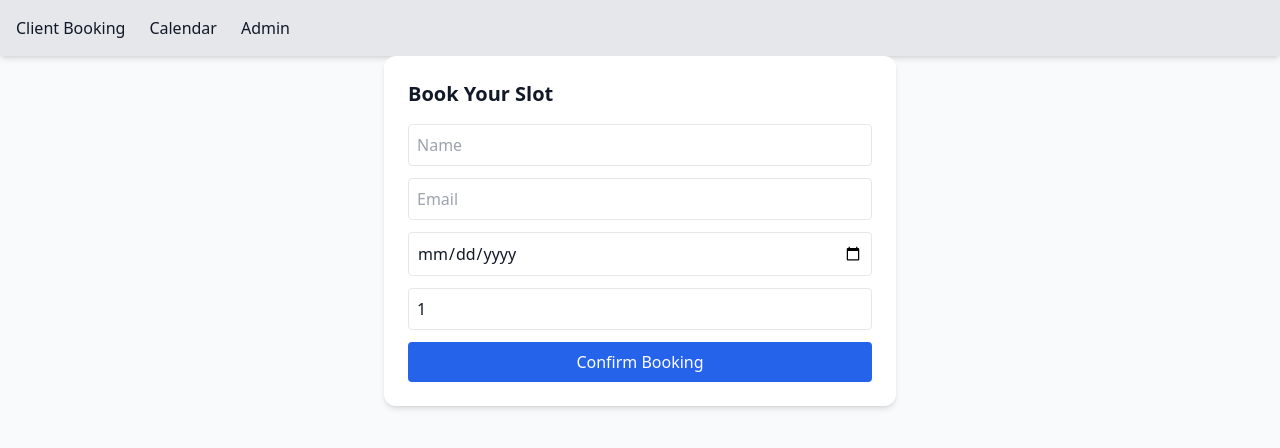
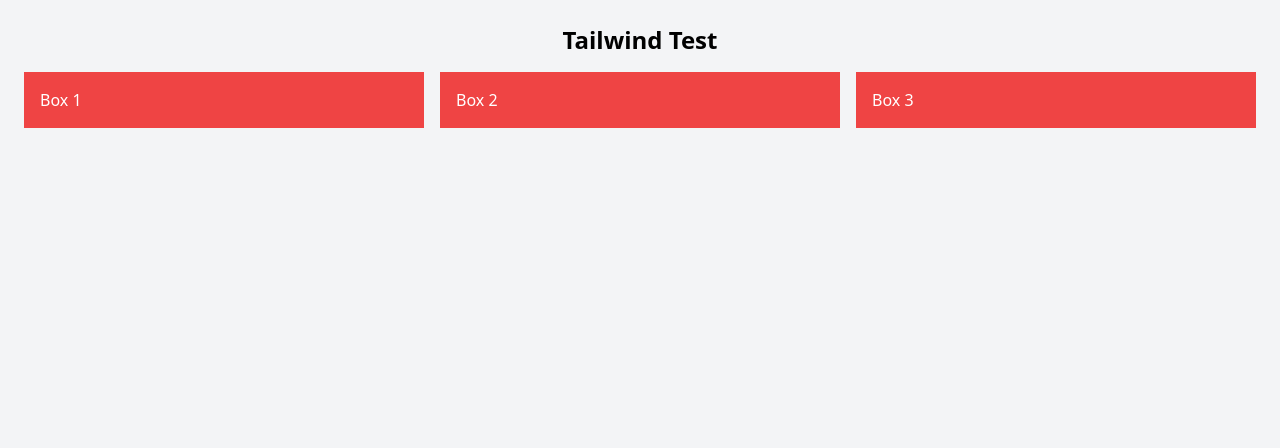
Before and after one commit to Barry-byte-cyber/lady-pant-booking-t1000, a React (Vite) app: page / in a window 1280 px wide. Shown: the top 448 px of the page. Built offline with nearby package versions, Linux system fonts and the light colour scheme.

Commit message:
Add Tailwind test grid

```diff
--- a/src/App.jsx
+++ b/src/App.jsx
@@ -1,60 +1,11 @@
-import React, { useState } from "react";
-import { BrowserRouter as Router, Routes, Route, Link } from "react-router-dom";
-import BookingForm from "./components/BookingForm";
-import CalendarView from "./components/CalendarView";
-import AdminView from "./components/AdminView";
+import React from "react";
+import TailwindTest from "./components/TailwindTest";
 
 function App() {
-  const [allBookings, setAllBookings] = useState(() => {
-    const stored = localStorage.getItem("bookings");
-    return stored ? JSON.parse(stored) : [];
-  });
-
-  // Save to localStorage whenever bookings update
-  const saveBookings = (newBookings) => {
-    setAllBookings(newBookings);
-    localStorage.setItem("bookings", JSON.stringify(newBookings));
-  };
-
   return (
-    <Router>
-      <div className="min-h-screen bg-gray-50 text-gray-900">
-        {/* Navigation */}
-        <nav className="flex gap-6 p-4 bg-gray-200 shadow-md">
-          <Link to="/" className="hover:underline">
-            Client Booking
-          </Link>
-          <Link to="/calendar" className="hover:underline">
-            Calendar
-          </Link>
-          <Link to="/admin" className="hover:underline">
-            Admin
-          </Link>
-        </nav>
-
-        {/* Routes */}
-        <Routes>
-          <Route
-            path="/"
-            element={
-              <BookingForm bookings={allBookings} setBookings={saveBookings} />
-            }
-          />
-          <Route
-            path="/calendar"
-            element={
-              <CalendarView bookings={allBookings} setBookings={saveBookings} />
-            }
-          />
-          <Route
-            path="/admin"
-            element={
-              <AdminView allBookings={allBookings} setBookings={saveBookings} />
-            }
-          />
-        </Routes>
-      </div>
-    </Router>
+    <div className="min-h-screen bg-gray-100">
+      <TailwindTest />
+    </div>
   );
 }
 
--- /dev/null
+++ b/src/components/TailwindTest.jsx
@@ -0,0 +1,18 @@
+import React from "react";
+
+function TailwindTest() {
+  return (
+    <div className="p-6">
+      <h2 className="text-2xl font-bold mb-4 text-center">Tailwind Test</h2>
+
+      {/* This should be a red grid with 3 columns */}
+      <div className="grid grid-cols-3 gap-4">
+        <div className="bg-red-500 text-white p-4">Box 1</div>
+        <div className="bg-red-500 text-white p-4">Box 2</div>
+        <div className="bg-red-500 text-white p-4">Box 3</div>
+      </div>
+    </div>
+  );
+}
+
+export default TailwindTest;
```
